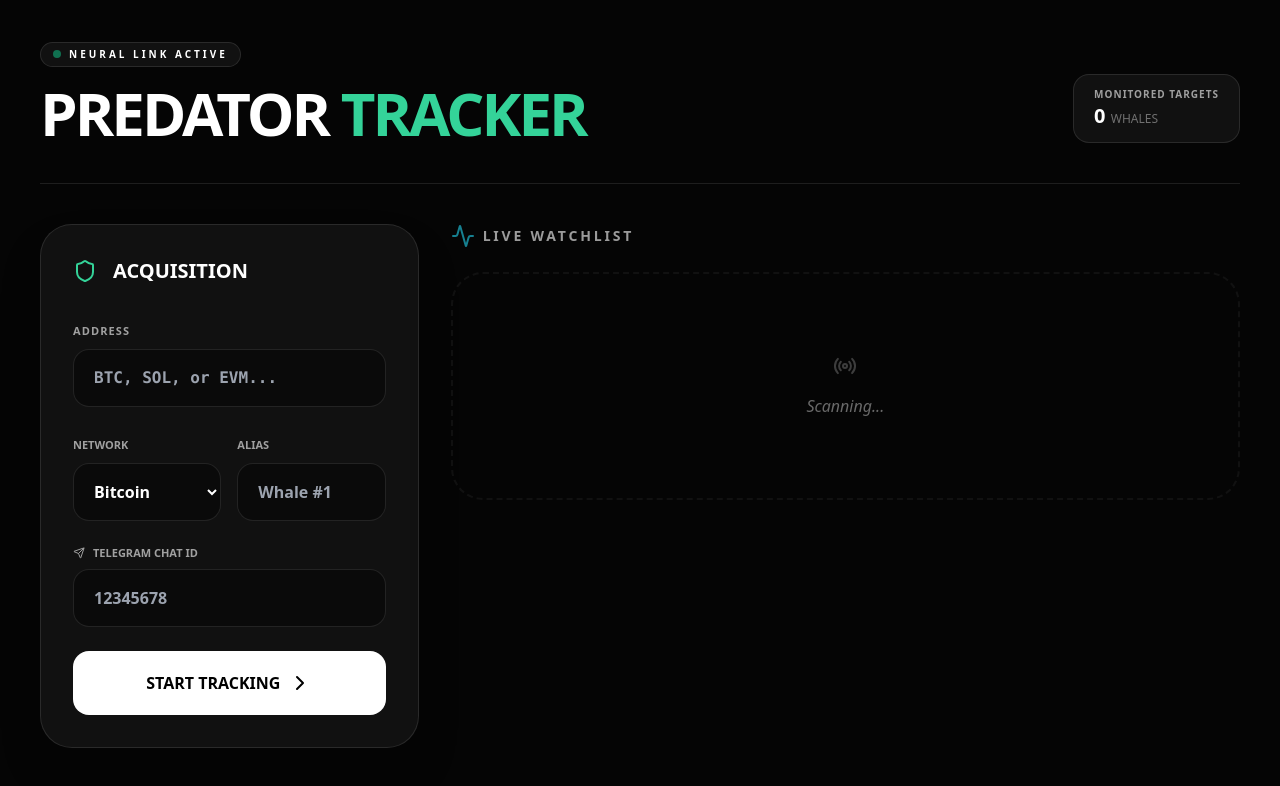
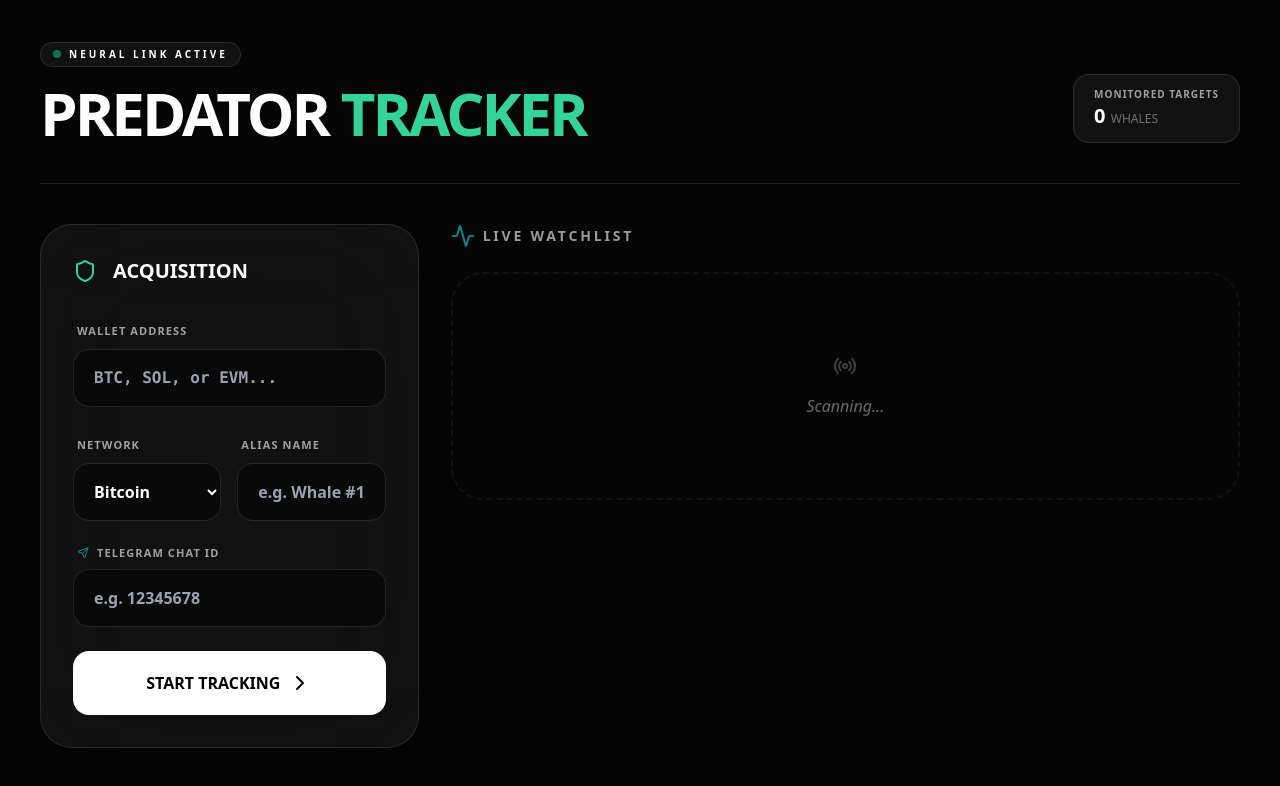
Before and after one commit to pranatapramudya/predator-tracker, a Next.js app: page / in a window 1280 px wide. Shown: the top 786 px of the page. Built offline with nearby package versions, Linux system fonts and the light colour scheme.

Commit message:
final: complete multi-chain predator tracker with logos and triple btc fallback

```diff
--- a/src/app/page.tsx
+++ b/src/app/page.tsx
@@ -13,6 +13,7 @@ import {
   Send,
 } from "lucide-react";
 
+// --- CONFIG ---
 const NETWORK_OPTIONS = [
   { value: "BITCOIN", label: "Bitcoin", color: "text-orange-500" },
   { value: "SOLANA", label: "Solana", color: "text-emerald-400" },
@@ -98,6 +99,11 @@ async function createWalletAction(formData: FormData) {
       balance = await getEVMBalance(normalized, network);
     else if (network === "BITCOIN") balance = await getBTCBalance(normalized);
 
+    // Kirim debug log ke Vercel dashboard
+    console.log(
+      `[PREDATOR] Net: ${network} | Bal: ${balance} | Addr: ${normalized}`,
+    );
+
     await prisma.wallet.upsert({
       where: { address_network: { address: normalized, network } },
       update: { name, chatId, lastBalance: balance, isActive: true },
@@ -115,8 +121,7 @@ async function createWalletAction(formData: FormData) {
     if (botToken && chatId) {
       const sym =
         network === "BITCOIN" ? "₿" : network === "SOLANA" ? "◎" : "Ξ";
-      const dec = network === "BITCOIN" ? 8 : 4;
-      const message = `🎯 *TARGET LOCKED*\n👤 *Name:* ${name}\n🌐 *Net:* ${network}\n💰 *Bal:* ${sym} ${balance.toFixed(dec)}\n📍 *Addr:* \`${normalized}\``;
+      const message = `🎯 *TARGET LOCKED*\n👤 *Name:* ${name}\n🌐 *Net:* ${network}\n💰 *Bal:* ${sym} ${Number(balance).toFixed(network === "BITCOIN" ? 8 : 4)}\n📍 *Addr:* \`${normalized}\``;
       await fetch(`https://api.telegram.org/bot${botToken}/sendMessage`, {
         method: "POST",
         headers: { "Content-Type": "application/json" },
@@ -130,7 +135,7 @@ async function createWalletAction(formData: FormData) {
     revalidatePath("/");
     success = true;
   } catch (e) {
-    console.error(e);
+    console.error("Action Error:", e);
   }
   redirect(success ? "/?feedback=created" : "/?feedback=failed");
 }
@@ -193,14 +198,14 @@ export default async function Page({ searchParams }: { searchParams: any }) {
 
       <div className="grid grid-cols-1 lg:grid-cols-12 gap-8 relative">
         <section className="lg:col-span-4">
-          <div className="sticky top-10 bg-white/5 border border-white/10 rounded-[32px] p-8 shadow-2xl">
+          <div className="sticky top-10 bg-white/5 border border-white/10 rounded-[32px] p-8 shadow-2xl backdrop-blur-3xl">
             <h2 className="text-xl font-black uppercase mb-8 flex items-center gap-4">
               <Shield className="text-emerald-400" /> Acquisition
             </h2>
             <form action={createWalletAction} className="space-y-6">
               <div className="space-y-2">
-                <label className="text-[11px] font-black opacity-60 uppercase tracking-widest">
-                  Address
+                <label className="text-[11px] font-black opacity-60 uppercase tracking-widest ml-1">
+                  Wallet Address
                 </label>
                 <input
                   name="address"
@@ -211,7 +216,7 @@ export default async function Page({ searchParams }: { searchParams: any }) {
               </div>
               <div className="grid grid-cols-2 gap-4">
                 <div className="space-y-2">
-                  <label className="text-[11px] font-black opacity-60 uppercase">
+                  <label className="text-[11px] font-black opacity-60 uppercase tracking-widest ml-1">
                     Network
                   </label>
                   <select
@@ -230,26 +235,26 @@ export default async function Page({ searchParams }: { searchParams: any }) {
                   </select>
                 </div>
                 <div className="space-y-2">
-                  <label className="text-[11px] font-black opacity-60 uppercase">
-                    Alias
+                  <label className="text-[11px] font-black opacity-60 uppercase tracking-widest ml-1">
+                    Alias Name
                   </label>
                   <input
                     name="name"
                     required
-                    placeholder="Whale #1"
+                    placeholder="e.g. Whale #1"
                     className="w-full bg-black/40 border border-white/10 rounded-2xl px-5 py-4 font-bold outline-none"
                   />
                 </div>
               </div>
               <div className="space-y-2">
-                <label className="text-[11px] font-black opacity-60 uppercase flex items-center gap-2">
-                  <Send className="w-3 h-3" /> Telegram Chat ID
+                <label className="text-[11px] font-black opacity-60 uppercase tracking-widest ml-1 flex items-center gap-2">
+                  <Send className="w-3 h-3 text-cyan-400" /> Telegram Chat ID
                 </label>
                 <input
                   name="chatId"
                   required
-                  placeholder="12345678"
-                  className="w-full bg-black/40 border border-white/10 rounded-2xl px-5 py-4 font-bold outline-none"
+                  placeholder="e.g. 12345678"
+                  className="w-full bg-black/40 border border-white/10 rounded-2xl px-5 py-4 font-bold outline-none focus:ring-2 focus:ring-cyan-500/60"
                 />
               </div>
               <button className="w-full py-5 bg-white text-black font-black rounded-2xl hover:bg-emerald-400 transition-all flex items-center justify-center gap-2">
@@ -291,7 +296,7 @@ export default async function Page({ searchParams }: { searchParams: any }) {
                           <img
                             src={NETWORK_LOGOS[w.network as WalletNetwork]}
                             alt=""
-                            className="w-5 h-5 rounded-full bg-white p-0.5 shadow-sm"
+                            className="w-5 h-5 rounded-full bg-white p-0.5"
                           />
                           <span
                             className={`text-sm font-bold ${config?.color}`}
--- a/src/lib/crypto.ts
+++ b/src/lib/crypto.ts
@@ -1,8 +1,5 @@
 // lib/crypto.ts
 
-/**
- * MENGAMBIL SALDO SOLANA (HELIUS)
- */
 export async function getSolanaBalance(address: string): Promise<number> {
   const apiKey = process.env.HELIUS_API_KEY;
   try {
@@ -27,9 +24,6 @@ export async function getSolanaBalance(address: string): Promise<number> {
   }
 }
 
-/**
- * MENGAMBIL SALDO EVM (ETH & BASE VIA LLAMARPC/PUBLIC)
- */
 export async function getEVMBalance(
   address: string,
   network: "ETHEREUM" | "BASE",
@@ -77,12 +71,14 @@ export async function getBTCBalance(address: string): Promise<number> {
     });
     if (res.ok) {
       const data = await res.json();
-      const bal =
-        (data.chain_stats.funded_txo_sum - data.chain_stats.spent_txo_sum) /
-        100_000_000;
-      if (!isNaN(bal)) return bal;
+      const funded = Number(data?.chain_stats?.funded_txo_sum || 0);
+      const spent = Number(data?.chain_stats?.spent_txo_sum || 0);
+      const bal = (funded - spent) / 100_000_000;
+      if (!isNaN(bal) && bal >= 0) return bal;
     }
-  } catch (e) {}
+  } catch (e) {
+    console.error("BTC Engine 1 Failed");
+  }
 
   // ENGINE 2: Blockstream.info
   try {
@@ -92,14 +88,16 @@ export async function getBTCBalance(address: string): Promise<number> {
     });
     if (res.ok) {
       const data = await res.json();
-      const bal =
-        (data.chain_stats.funded_txo_sum - data.chain_stats.spent_txo_sum) /
-        100_000_000;
-      if (!isNaN(bal)) return bal;
+      const funded = Number(data?.chain_stats?.funded_txo_sum || 0);
+      const spent = Number(data?.chain_stats?.spent_txo_sum || 0);
+      const bal = (funded - spent) / 100_000_000;
+      if (!isNaN(bal) && bal >= 0) return bal;
     }
-  } catch (e) {}
+  } catch (e) {
+    console.error("BTC Engine 2 Failed");
+  }
 
-  // ENGINE 3: Blockchain.info
+  // ENGINE 3: Blockchain.info (Raw Text - Jalur Terakhir)
   try {
     const res = await fetch(
       `https://blockchain.info/q/addressbalance/${address}`,
@@ -108,9 +106,11 @@ export async function getBTCBalance(address: string): Promise<number> {
     if (res.ok) {
       const text = await res.text();
       const bal = Number(text) / 100_000_000;
-      if (!isNaN(bal)) return bal;
+      if (!isNaN(bal) && bal >= 0) return bal;
     }
-  } catch (e) {}
+  } catch (e) {
+    console.error("BTC Engine 3 Failed");
+  }
 
   return 0;
 }
```
